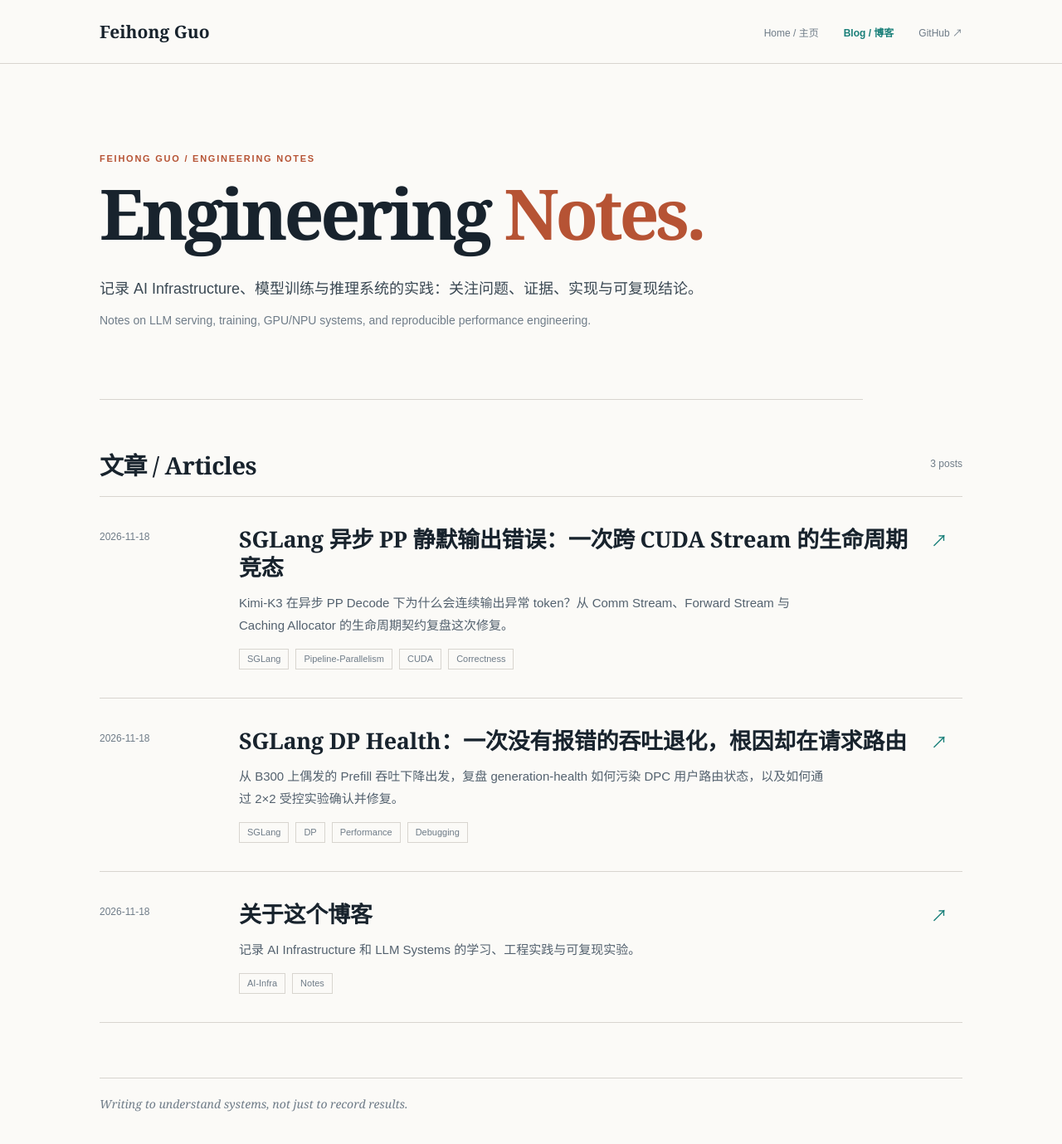
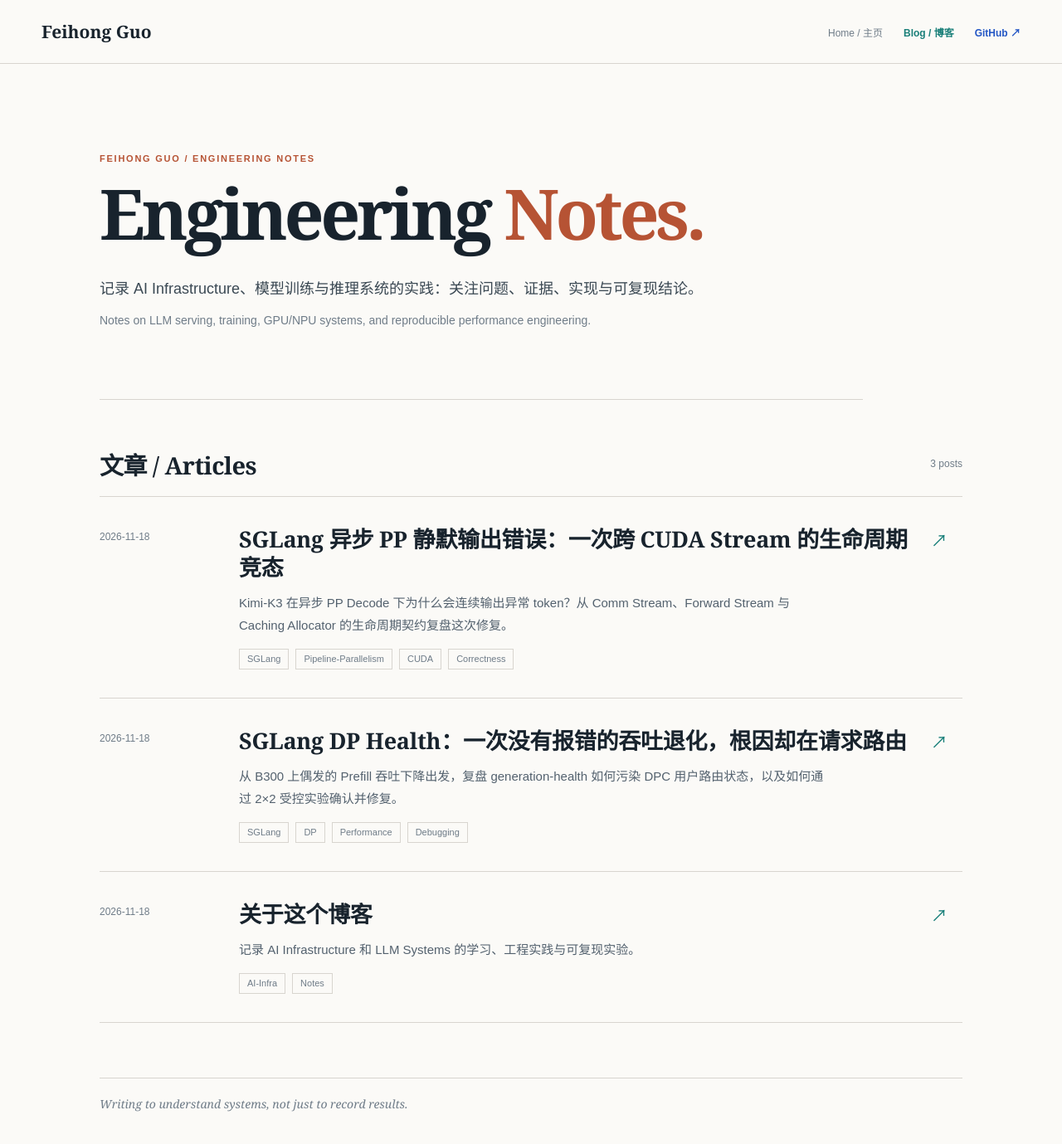
Before and after one commit to Phoenix3334/Phoenix3334.github.io, a Jekyll site: the page built from blog/index.html, in a window 1280 px wide and 1400 px high. Shown: the top 1379 px of the window at 83% size. Built offline with Jekyll 4.4.1, drawn with Linux system fonts in a browser that asks for light colours.

Commit message:
site: harmonize portfolio and blog global header widths and active colors

```diff
--- a/blog/assets/blog.css
+++ b/blog/assets/blog.css
@@ -260,3 +260,13 @@ h1,h2,h3{font-family:var(--serif)}
 @media(prefers-reduced-motion:reduce){
   .toc-list a{transition:none}
 }
+
+/* Consistent global header across the portfolio and blog. */
+.site-header .wrap{width:min(1180px,calc(100% - 64px))}
+.site-header nav{gap:25px}
+.site-header nav a[aria-current="page"]{color:var(--teal);font-weight:700}
+.site-header nav .github-link{color:var(--blue);font-weight:700}
+@media(max-width:720px){
+  .site-header .wrap{width:calc(100% - 34px)}
+  .site-header nav{gap:18px}
+}
```
